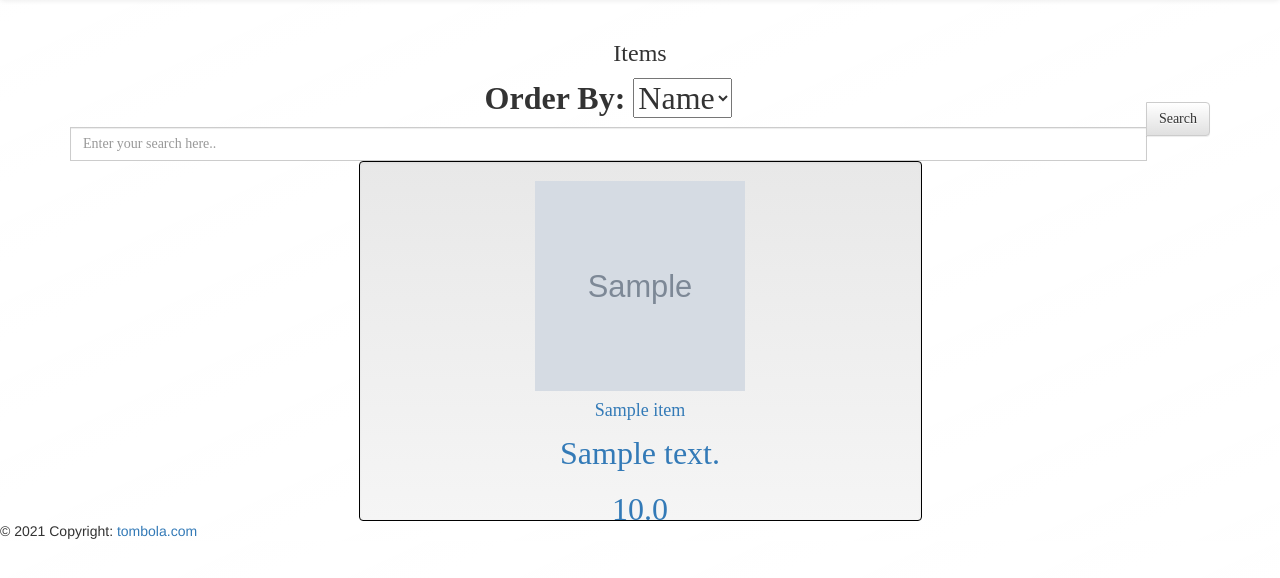
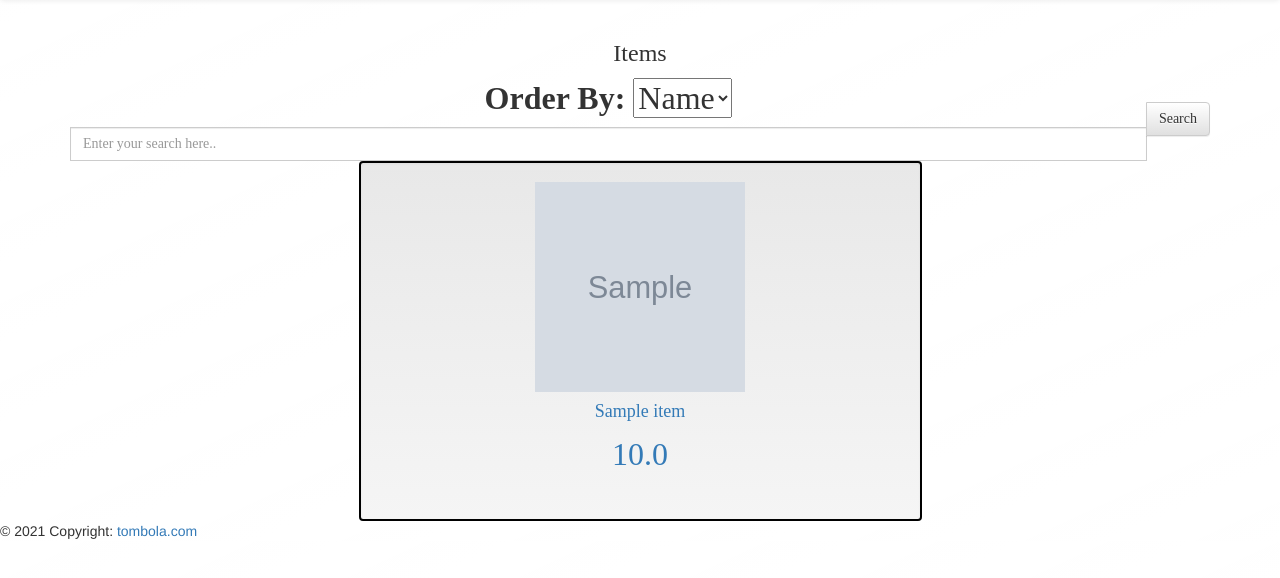
Before and after one commit to jonsteinar20/verklegt-namskei--2, a Django app: page / in a window 1280 px wide. Shown: the part 52-630 px from the top of the page. Run offline with Django 4.2, Linux system fonts and the light colour scheme; tables that the repository leaves empty hold one stand-in row (values such as "Sample post"); grey boxes marked "Sample" are stand-in pictures.

Commit message:
fra main til andrifreys

```diff
--- a/fire_sale/static/css/main.css
+++ b/fire_sale/static/css/main.css
@@ -42,7 +42,7 @@ body{
 .item {
     border-bottom: solid 2px rgba(155, 155, 155, .5);
     text-align: center;
-    border: 1px solid black;
+    border: 2px solid black;
     height: 360px;
     width: 563px;
 }
--- a/fire_sale/templates/item/single_item.html
+++ b/fire_sale/templates/item/single_item.html
@@ -2,7 +2,6 @@
     <a href="/items/{{ item.id }}">
         <img class="candy-img" src="{{ item.itemimage_set.first.image }}" />
         <h4>{{ item.name }}</h4>
-        <p>{{ item.description }}</p>
         <p>{{ item.price }}</p>
     </a>
 </div>
```
